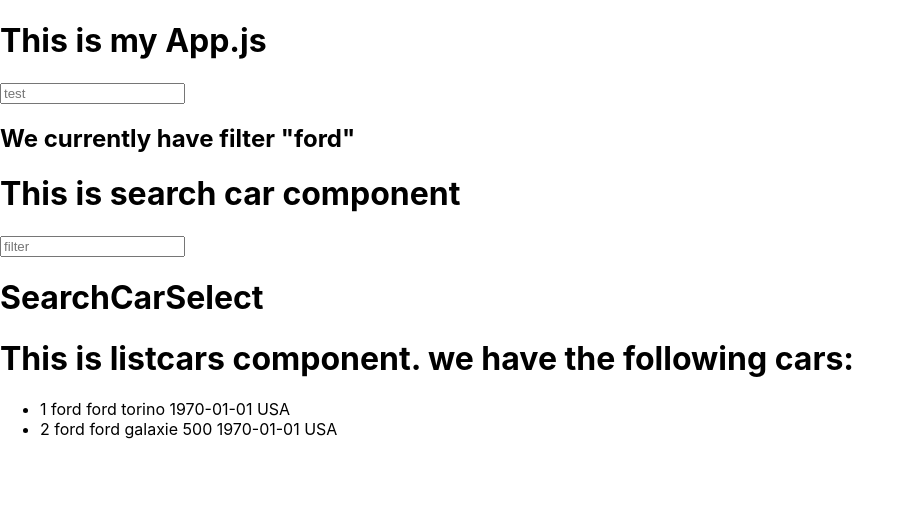
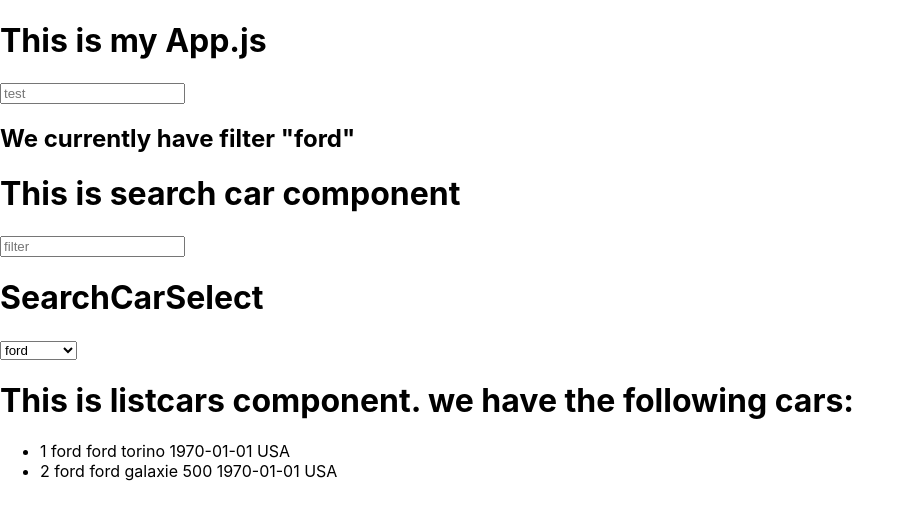
Before and after one commit to Nayar/mycarshop, a React (Create React App) app: page / in a window 1280 px wide. Shown: the top 520 px of the page, without its empty margins (0-915 px from the left). Built offline with nearby package versions, Linux system fonts and the light colour scheme.

Commit message:
search car select

```diff
--- a/src/App.js
+++ b/src/App.js
@@ -64,7 +64,7 @@ class App extends React.Component {
         <input onChange={this.myfunction} placeholder="test"/>
         <h2>We currently have filter "{this.state.filter}"</h2>
         <SearchCar onChange={this.myfunction}/>
-        <SearchCarSelect/>
+        <SearchCarSelect cars={listCars} onChange={this.myfunction}/>
         <ListCars cars={listCars} filter={this.state.filter}/>
       </div>
     )
--- a/src/SearchCarSelect.js
+++ b/src/SearchCarSelect.js
@@ -1,5 +1,11 @@
 function SearchCarSelect(props){
-    return <h1>SearchCarSelect</h1>
+    return (
+    <div>
+        <h1>SearchCarSelect</h1>
+        <select onChange={props.onChange}>
+            { props.cars.map(function(car) {return <option value={car.brand}>{car.brand}</option>}) }
+        </select>
+    </div>)
 }
 
 export default SearchCarSelect
```
